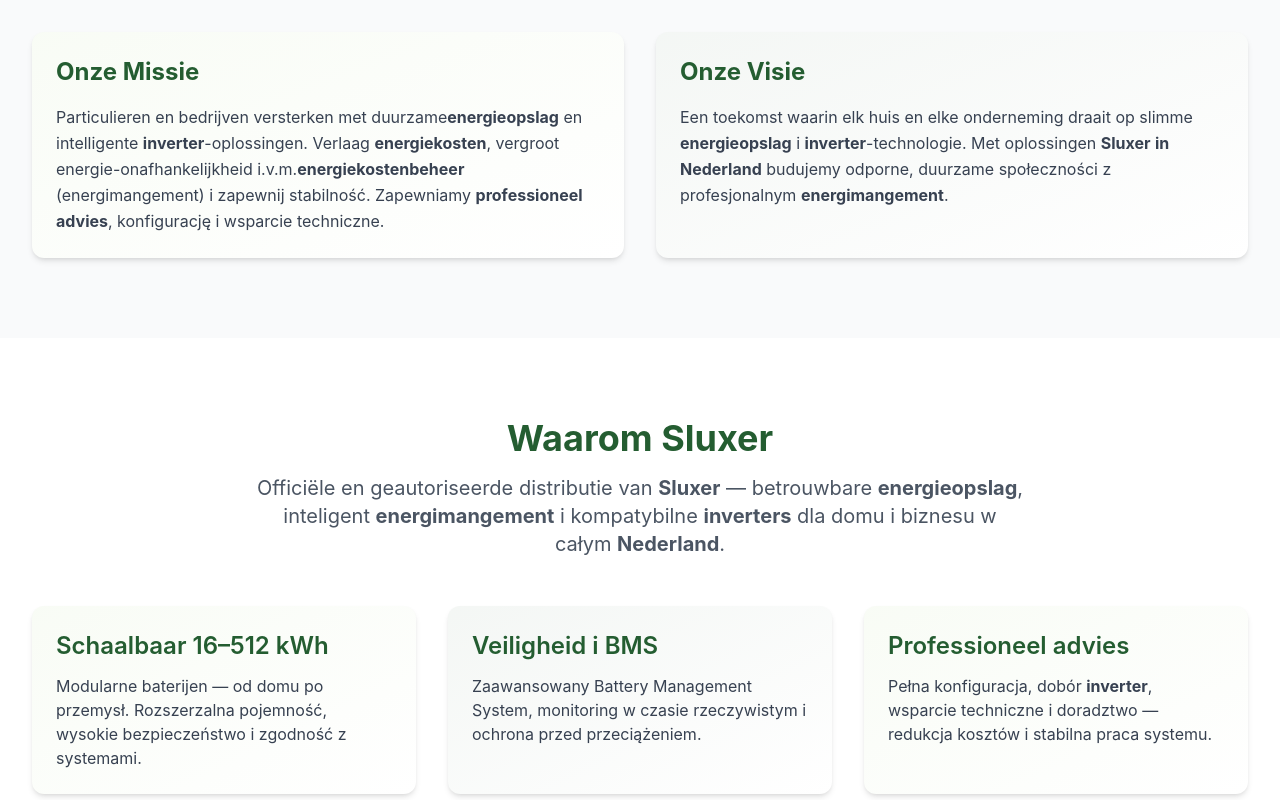
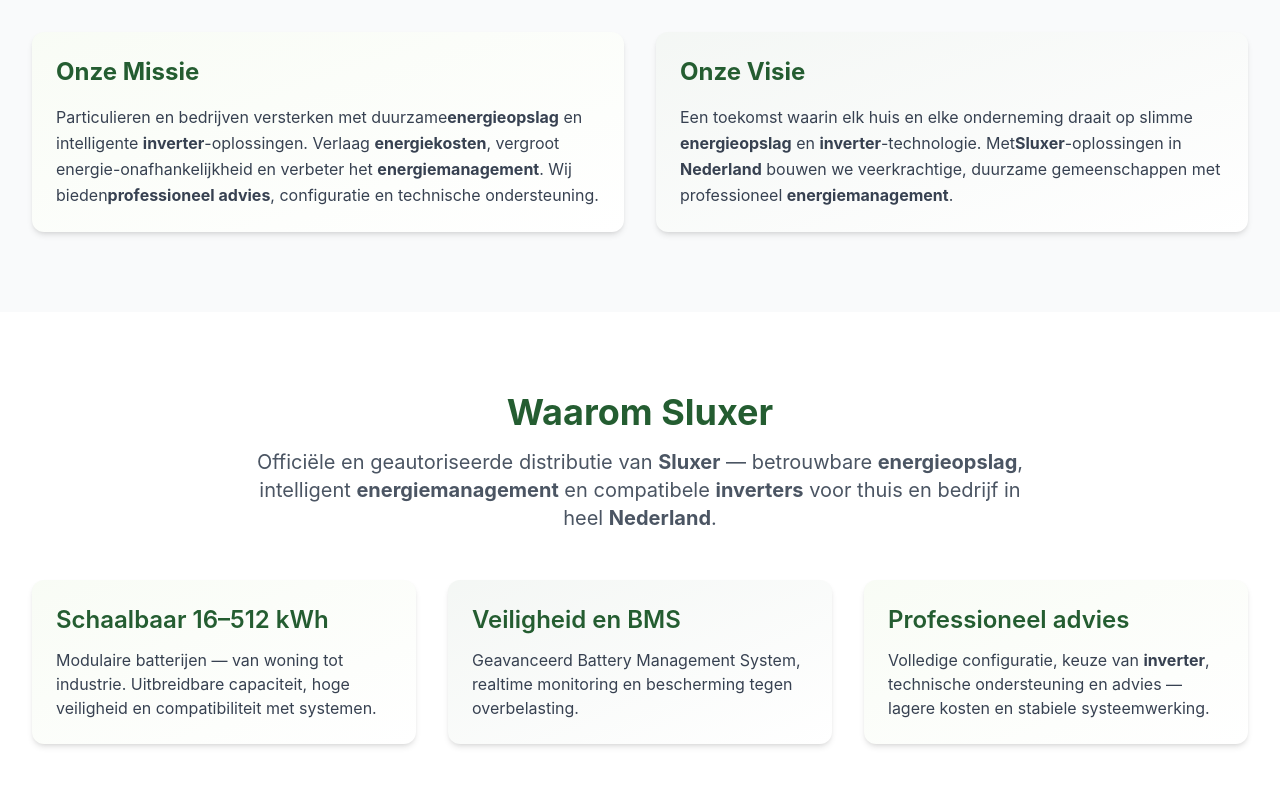
Before and after one commit to DzejkobBerry/mattrex.nl, a React (Vite) app: page /about in a window 1280 px wide. Shown: the part 1000-1800 px from the top of the page. Built offline with nearby package versions, Linux system fonts and the light colour scheme.

Commit message:
docs(About): update Dutch translations and fix typos in content
Update Dutch translations for consistency and fix typos in the content. Changed Polish text to Dutch and corrected "energimangement" to "energiemanagement" throughout the page.

```diff
--- a/src/pages/About.tsx
+++ b/src/pages/About.tsx
@@ -85,9 +85,9 @@
               <p className="text-gray-700 leading-relaxed">
                 Particulieren en bedrijven versterken met duurzame
                 <strong>energieopslag</strong> en intelligente <strong>inverter</strong>-oplossingen.
-                Verlaag <strong>energiekosten</strong>, vergroot energie-onafhankelijkheid i.v.m.
-                <strong>energiekostenbeheer</strong> (energimangement) i zapewnij stabilność.
-                Zapewniamy <strong>professioneel advies</strong>, konfigurację i wsparcie techniczne.
+                Verlaag <strong>energiekosten</strong>, vergroot energie-onafhankelijkheid en
+                verbeter het <strong>energiemanagement</strong>. Wij bieden
+                <strong>professioneel advies</strong>, configuratie en technische ondersteuning.
               </p>
             </Card>
 
@@ -97,9 +97,9 @@
               </h3>
               <p className="text-gray-700 leading-relaxed">
                 Een toekomst waarin elk huis en elke onderneming draait op
-                slimme <strong>energieopslag</strong> i <strong>inverter</strong>-technologie. Met
-                oplossingen <strong>Sluxer</strong> <strong>in Nederland</strong> budujemy odporne,
-                duurzame społeczności z profesjonalnym <strong>energimangement</strong>.
+                slimme <strong>energieopslag</strong> en <strong>inverter</strong>-technologie. Met
+                <strong>Sluxer</strong>-oplossingen in <strong>Nederland</strong> bouwen we veerkrachtige,
+                duurzame gemeenschappen met professioneel <strong>energiemanagement</strong>.
               </p>
             </Card>
           </div>
@@ -115,30 +115,30 @@
             </h2>
             <p className="text-xl text-gray-600 max-w-3xl mx-auto">
               Officiële en geautoriseerde distributie van <strong>Sluxer</strong> —
-              betrouwbare <strong>energieopslag</strong>, inteligent <strong>energimangement</strong> i
-              kompatybilne <strong>inverters</strong> dla domu i biznesu w całym <strong>Nederland</strong>.
+              betrouwbare <strong>energieopslag</strong>, intelligent <strong>energiemanagement</strong> en
+              compatibele <strong>inverters</strong> voor thuis en bedrijf in heel <strong>Nederland</strong>.
             </p>
           </div>
           <div className="grid grid-cols-1 md:grid-cols-3 gap-8">
             <Card hover className="bg-gradient-to-br from-primary/5 to-white">
               <h3 className="text-2xl font-semibold text-secondary mb-3">Schaalbaar 16–512 kWh</h3>
               <p className="text-gray-700">
-                Modularne baterijen — od domu po przemysł. Rozszerzalna
-                pojemność, wysokie bezpieczeństwo i zgodność z systemami.
+                Modulaire batterijen — van woning tot industrie. Uitbreidbare
+                capaciteit, hoge veiligheid en compatibiliteit met systemen.
               </p>
             </Card>
             <Card hover className="bg-gradient-to-br from-secondary/5 to-white">
-              <h3 className="text-2xl font-semibold text-secondary mb-3">Veiligheid i BMS</h3>
+              <h3 className="text-2xl font-semibold text-secondary mb-3">Veiligheid en BMS</h3>
               <p className="text-gray-700">
-                Zaawansowany Battery Management System, monitoring w czasie
-                rzeczywistym i ochrona przed przeciążeniem.
+                Geavanceerd Battery Management System, realtime monitoring en
+                bescherming tegen overbelasting.
               </p>
             </Card>
             <Card hover className="bg-gradient-to-br from-primary/5 to-white">
               <h3 className="text-2xl font-semibold text-secondary mb-3">Professioneel advies</h3>
               <p className="text-gray-700">
-                Pełna konfiguracja, dobór <strong>inverter</strong>, wsparcie techniczne i
-                doradztwo — redukcja kosztów i stabilna praca systemu.
+                Volledige configuratie, keuze van <strong>inverter</strong>, technische ondersteuning
+                en advies — lagere kosten en stabiele systeemwerking.
               </p>
             </Card>
           </div>
```
